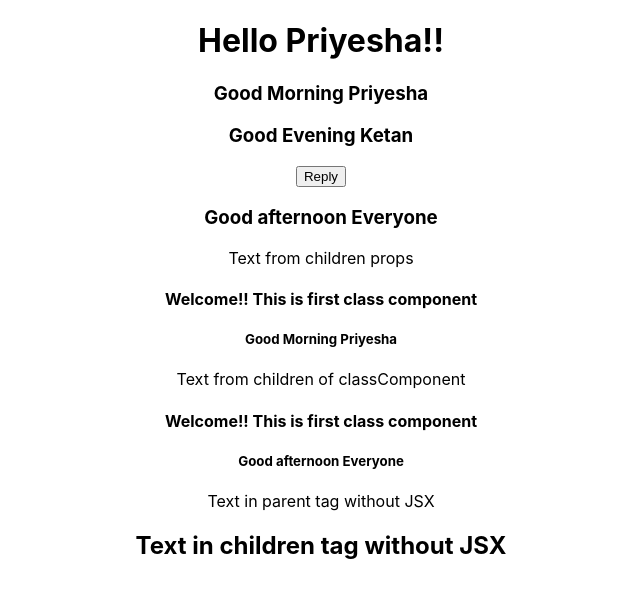
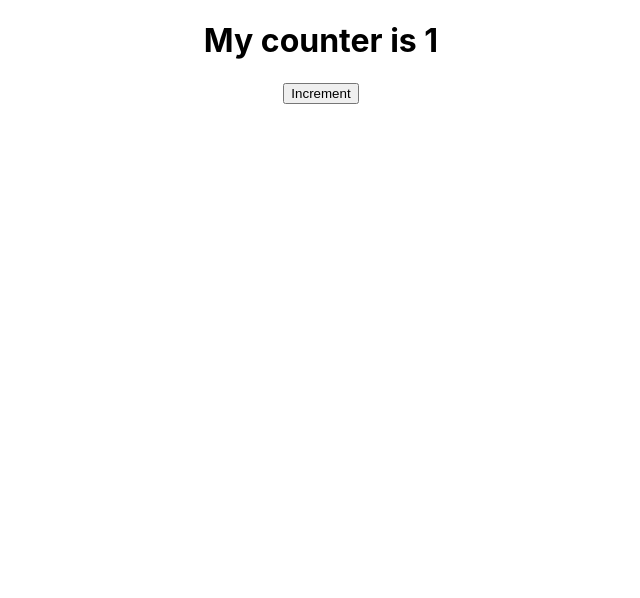
Before and after one commit to Priyesha/Learning-React, a React (Create React App) app: page / in a window 1280 px wide. Shown: the top 598 px of the page, without its empty margins (319-959 px from the left). Built offline with nearby package versions, Linux system fonts and the light colour scheme.

Commit message:
Adding state in class component (counter increments)

```diff
--- a/src/App.js
+++ b/src/App.js
@@ -4,11 +4,12 @@ import Greet from './components/Greet';
 import { Message } from './components/Message';
 import Welcome from './components/classComponent';
 import Hello from './components/WithoutJSX';
+import Counter from './components/stateComponent';
 
 function App() {
   return (
     <div className="App">
-    <Greet />
+    {/* <Greet />
     <Message greetMessage="Good Morning" name="Priyesha"/>
     <Message greetMessage="Good Evening" name="Ketan">
       <button>Reply</button>
@@ -21,9 +22,11 @@ function App() {
     <Welcome greetMessage="Good Morning" name="Priyesha">
       <span>Text from children of classComponent</span>
       </Welcome>
-    <Welcome greetMessage="Good afternoon" name="Everyone"/>
+    <Welcome greetMessage="Good afternoon" name="Everyone"/> */}
 
-    <Hello/>
+    {/* <Hello/> */}
+    <Counter></Counter>
+
     </div>
   );
 }
--- /dev/null
+++ b/src/components/stateComponent.js
@@ -0,0 +1,27 @@
+import React, { Component } from 'react';
+
+class Counter extends Component {
+
+    constructor() {
+        super();
+        this.state = {
+            counterValue: 1
+        }
+    }
+
+    changeState() {
+        this.setState({
+            counterValue: this.state.counterValue + 1
+        })
+    }
+
+    render() {
+    return (
+    <div>
+    <h1>My counter is {this.state.counterValue}</h1>
+    <button onClick={ () => this.changeState() }>Increment</button>
+    </div>
+    )}
+}
+
+export default Counter
```
